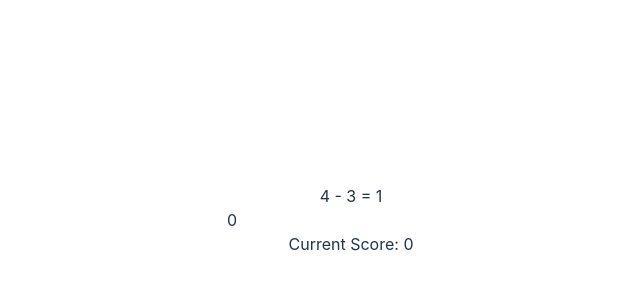
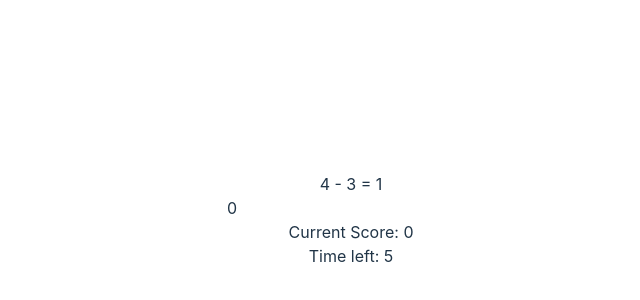
Before and after one commit to Zyransen/mental-maths, a React (Vite) app in the folder react-frontend/: page / in a window 1280 px wide. Shown: the part 180-480 px from the top of the page, without its empty margins (289-929 px from the left). Built offline with nearby package versions, Linux system fonts and the light colour scheme.

Commit message:
add timer to result submission
The time a user has to submit an answer is now limited by a timer.

```diff
--- a/react-frontend/src/components/MathProblem.tsx
+++ b/react-frontend/src/components/MathProblem.tsx
@@ -1,4 +1,4 @@
-import { useState } from "react"
+import { useEffect, useState } from "react"
 import MathProblemGenerator from "../MathGeneration/MathProblemGenerator"
 
 function MathProblem() {
@@ -6,18 +6,37 @@ function MathProblem() {
   const [score, setScore] = useState<number>(0)
   const [mathProblem, setMathProblem] = useState(MathProblemGenerator.generateProblem())
 
+  // maximum amount of time (seconds) the user has to solve a math problem
+  const TIME_TO_SOLVE = 10
+  const [timeLeft, setTimeLeft] = useState<number>(TIME_TO_SOLVE)
+
   function handleSubmitResult(e: React.FormEvent) {
     e.preventDefault()
 
+    // generate a new math problem, increase the users score and reset timer, if correct result is submitted
     if(userInput === mathProblem.result) {
       generateNewProblem()
-      // increase score, if correct result is submitted
+      setTimeLeft(TIME_TO_SOLVE)
       setScore(score + 1)
       return
     }
     // set score to 0, if the submitted result is incorrect
     setScore(0)
   }
+
+  // decrements the time the user has left for the current math problem by 1 second each second
+  useEffect(() => {
+    const interval = setInterval(() => {
+      if(timeLeft > 1){
+        setTimeLeft(timeLeft => timeLeft - 1)
+      } else {
+        generateNewProblem()
+        setTimeLeft(TIME_TO_SOLVE)
+        setScore(0)
+      }
+    }, 1000)
+    return () => clearInterval(interval)
+  })
 
   function generateNewProblem() {
     const problem = MathProblemGenerator.generateProblem()
@@ -47,6 +66,9 @@ function MathProblem() {
       <div>
         Current Score: {score}
       </div>
+      <div>
+        Time left: {timeLeft}
+      </div>
     </div>
   )
 }
```
